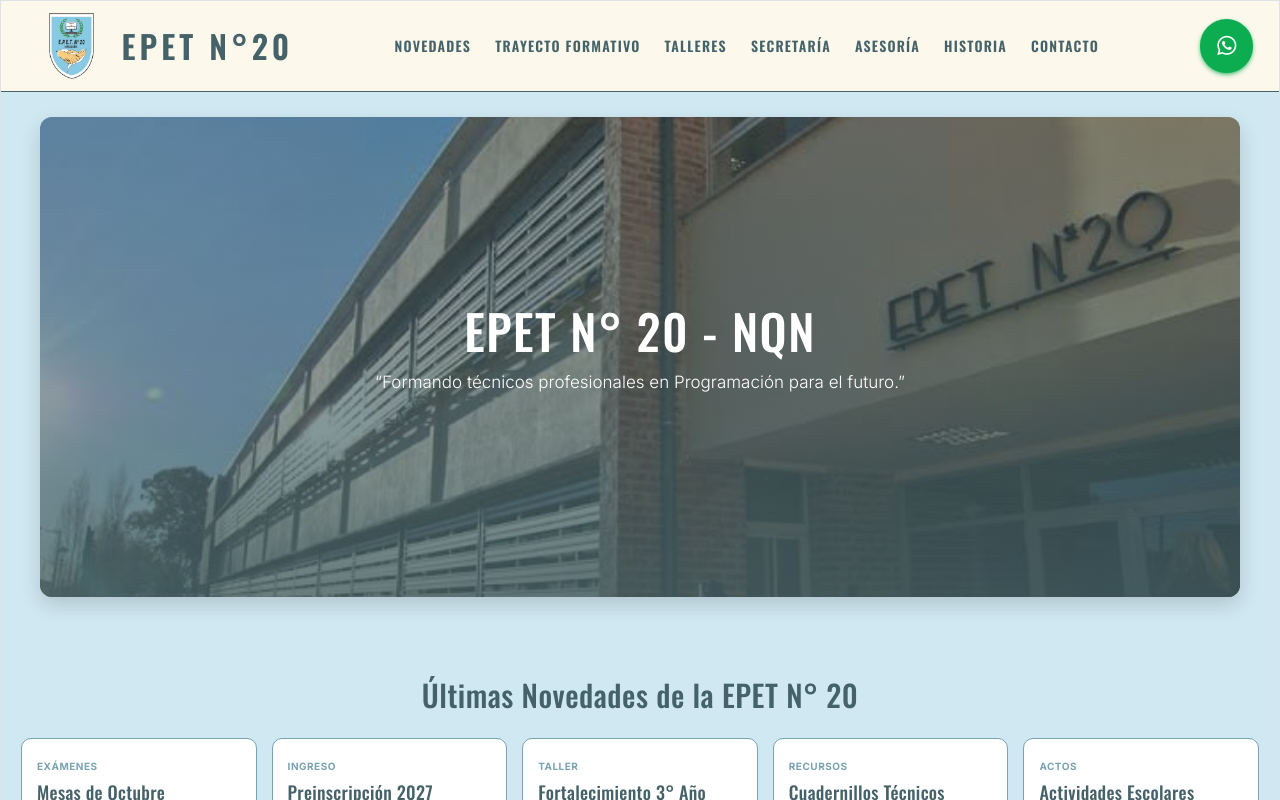
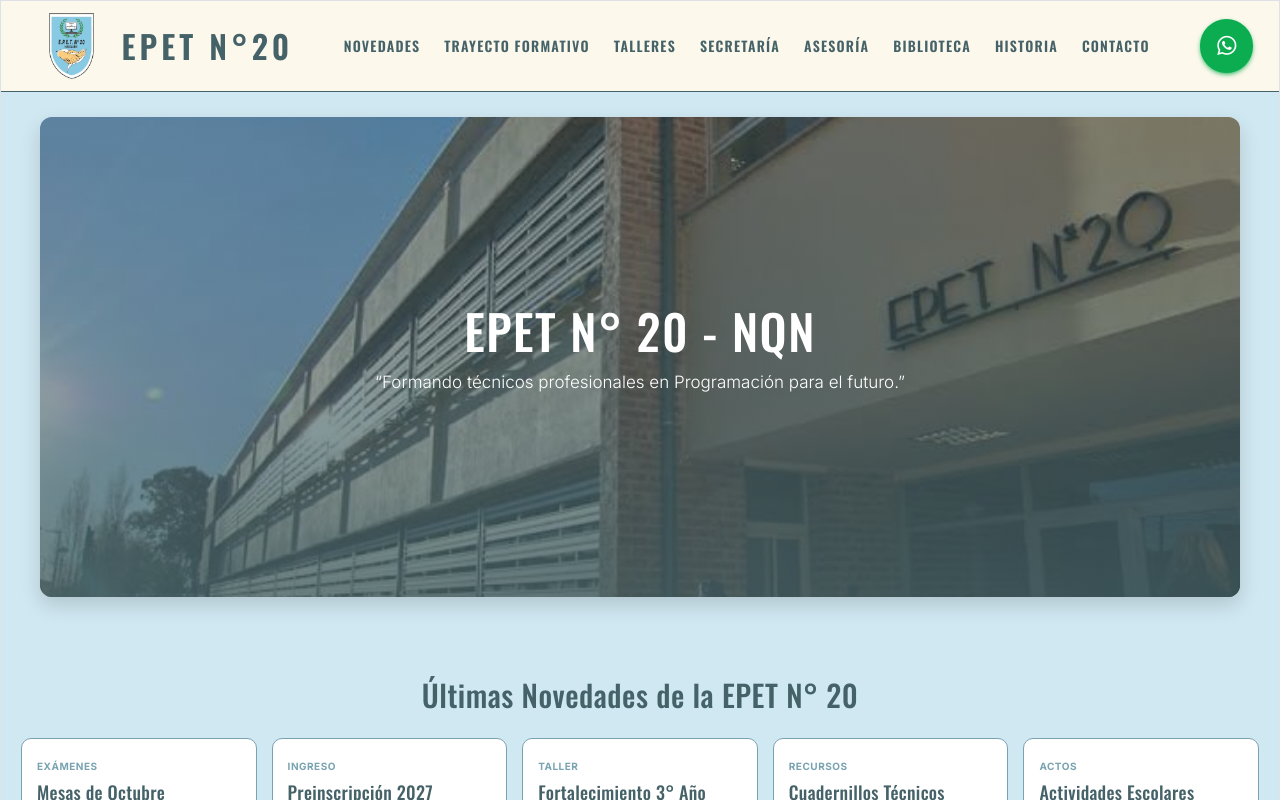
Before and after one commit to Geronimogomez09/webinstitucional, a React (Vite) app: page / in a window 1280 px wide. Shown: the top 800 px of the page. Built offline with nearby package versions, Linux system fonts and the light colour scheme.

Commit message:
Agregando la página al header

```diff
--- a/src/componentes/header.jsx
+++ b/src/componentes/header.jsx
@@ -8,6 +8,7 @@ const enlaces = [
   { nombre: "Talleres", ruta: "/talleres" },
   { nombre: "Secretaría", ruta: "/secretaria" },
   { nombre: "Asesoría", ruta: "/asesoria" },
+  { nombre: "Biblioteca", ruta: "/biblioteca"},
   { nombre: "Historia", ruta: "/NuestraHistoria" },
   { nombre: "Contacto", ruta: "/contacto" },
 ];
```
